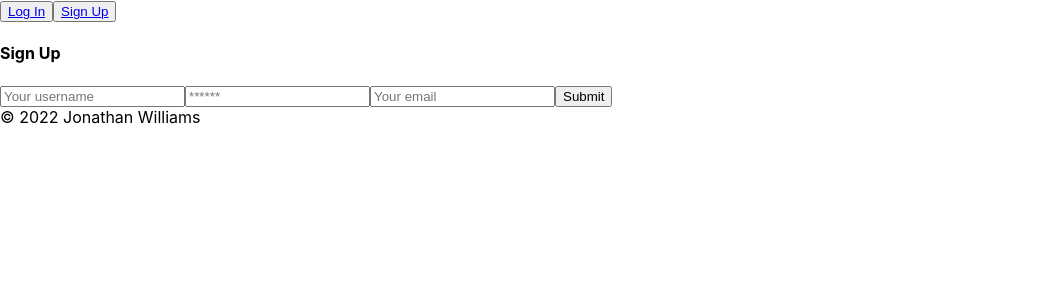
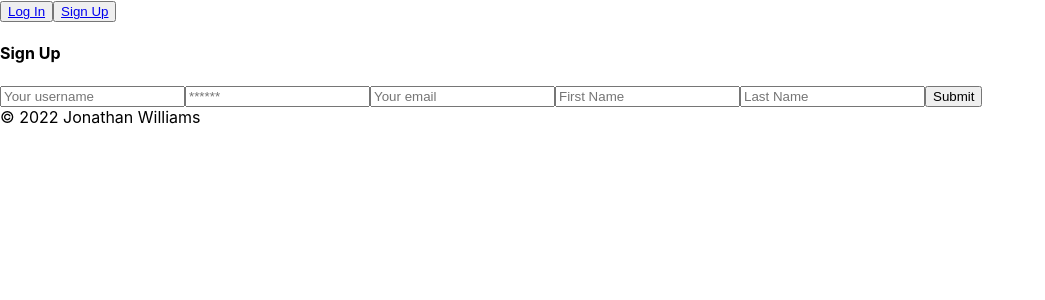
Before and after one commit to LumberJon1/photo-booking, a React (Create React App) app in the folder client/: page /signup in a window 1280 px wide. Shown: the top 300 px of the page, without its empty margins (0-1045 px from the left). Built offline with nearby package versions, Linux system fonts and the light colour scheme.

Commit message:
Updated typedefs/queries/mutations and signup page to handle user firstName and lastName information

```diff
--- a/client/src/pages/Signup.js
+++ b/client/src/pages/Signup.js
@@ -5,7 +5,7 @@ import {ADD_USER} from "../utils/mutations";
 import Auth from "../utils/auth";
 
 const Signup = () => {
-    const [formState, setFormState] = useState({ username: "", password: "", email: ""});
+    const [formState, setFormState] = useState({ username: "", password: "", email: "", firstName: "", lastName: ""});
     const [addUser, {error}] = useMutation(ADD_USER);
 
     // update state based on form input changes
@@ -70,6 +70,24 @@ const Signup = () => {
                   value={formState.email}
                   onChange={handleChange}
                 />
+                <input
+                  className='form-input'
+                  placeholder='First Name'
+                  name='firstName'
+                  type='firstName'
+                  id='firstName'
+                  value={formState.firstName}
+                  onChange={handleChange}
+                />
+                <input
+                  className='form-input'
+                  placeholder='Last Name'
+                  name='lastName'
+                  type='lastName'
+                  id='lastName'
+                  value={formState.lastName}
+                  onChange={handleChange}
+                />
                 <button className='btn d-block w-100' type='submit'>
                   Submit
                 </button>
--- a/client/src/utils/mutations.js
+++ b/client/src/utils/mutations.js
@@ -13,8 +13,8 @@ export const LOGIN_USER = gql`
 `;
 
 export const ADD_USER = gql`
-    mutation addUser($username: String!, $password: String!, $email: String!) {
-        addUser(username: $username, password: $password, email: $email) {
+    mutation addUser($username: String!, $password: String!, $email: String!, $firstName: String!, $lastName: String) {
+        addUser(username: $username, password: $password, email: $email, firstName: $firstName, lastName: $lastName) {
             token
             user {
                 _id
--- a/client/src/utils/queries.js
+++ b/client/src/utils/queries.js
@@ -26,3 +26,15 @@ export const QUERY_EVENTS = gql`
       }
     }
   `;
+
+  export const QUERY_ME = gql`
+    {
+      me {
+        _id
+        username
+        email
+        firstName
+        lastName
+      }
+    }
+  `
```
Also changed, not shown: 1 other file (tests, documents, lock files or other folders).
